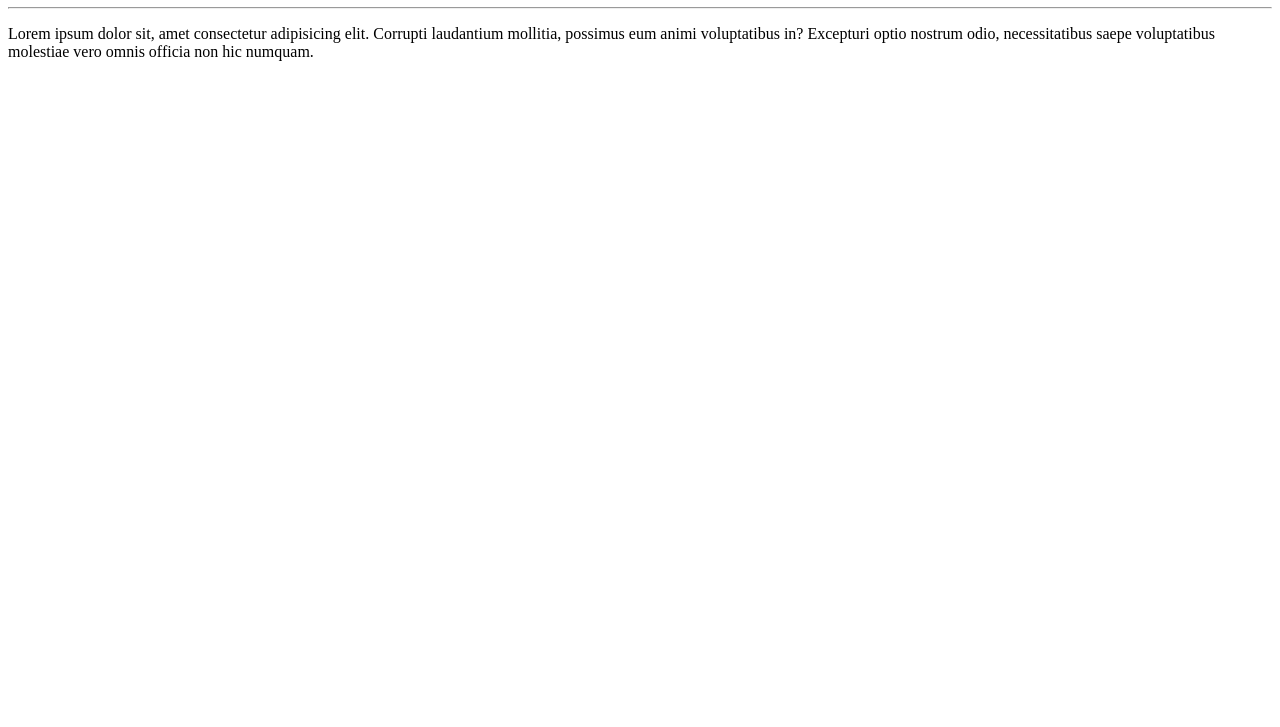
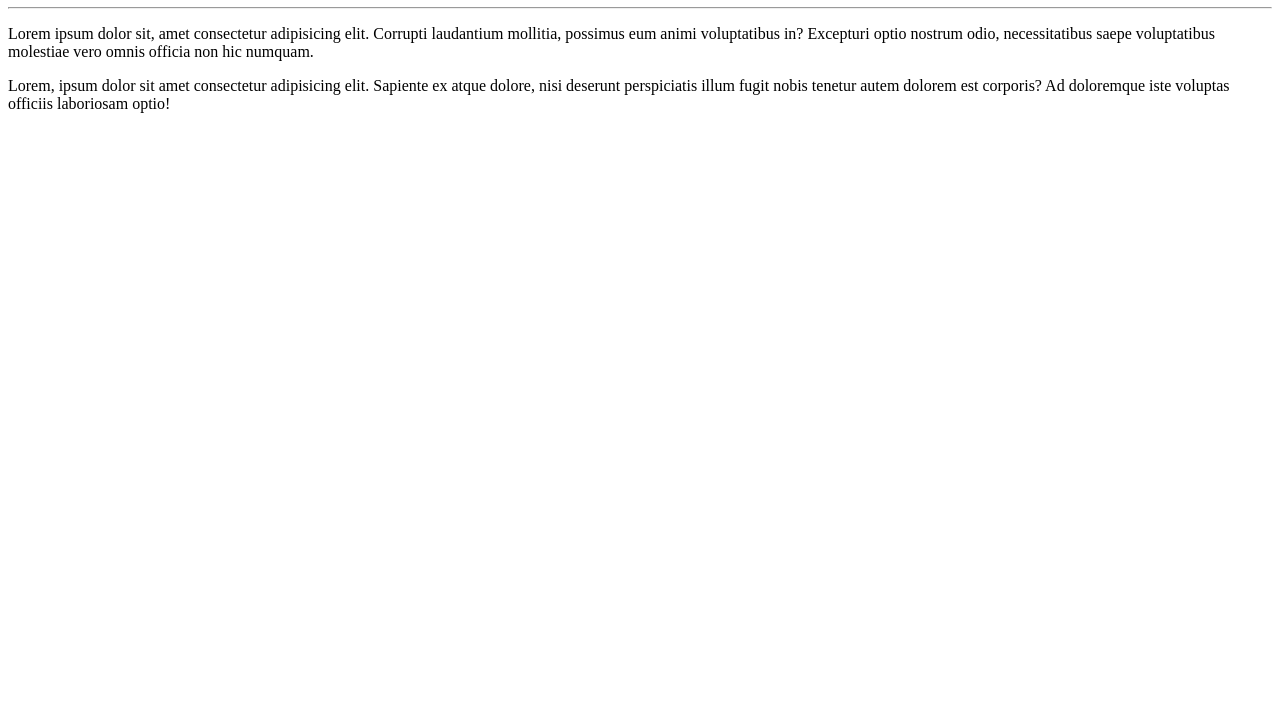
Before and after one commit to GustavoMachado-QA/Ola-Mundo, a plain HTML site: page site-exemplo/index.html in a window 1280 px wide. Shown: the part 73-800 px from the top of the page. Drawn offline with Linux system fonts and the light colour scheme.

Commit message:
Adicionei um paragrafo

```diff
--- a/site-exemplo/index.html
+++ b/site-exemplo/index.html
@@ -9,6 +9,7 @@
     <h1>Olá, Mundo!</h1>
     <hr>
     <p>Lorem ipsum dolor sit, amet consectetur adipisicing elit. Corrupti laudantium mollitia, possimus eum animi voluptatibus in? Excepturi optio nostrum odio, necessitatibus saepe voluptatibus molestiae vero omnis officia non hic numquam.</p>
+    <p>Lorem, ipsum dolor sit amet consectetur adipisicing elit. Sapiente ex atque dolore, nisi deserunt perspiciatis illum fugit nobis tenetur autem dolorem est corporis? Ad doloremque iste voluptas officiis laboriosam optio!</p>
 
 </body>
 </html>
```
